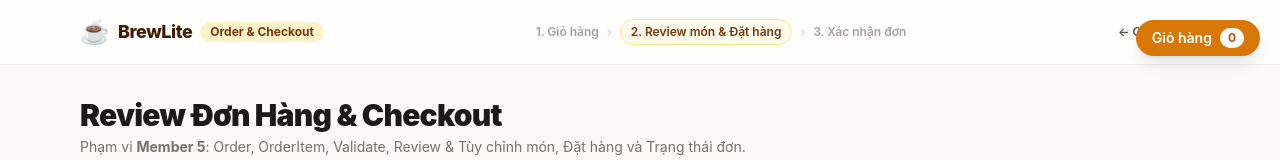
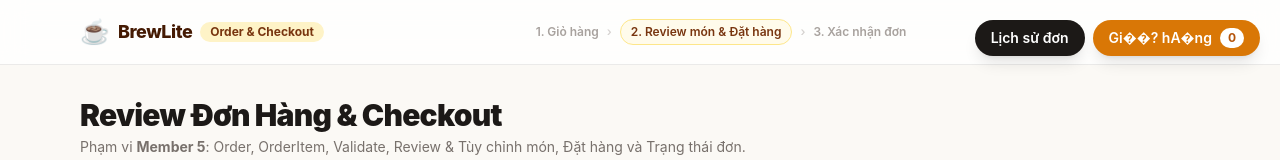
Before and after one commit to supergigachadsupreme300/SWE, a Next.js app in the folder frontend/: page /checkout in a window 1280 px wide. Shown: the top 160 px of the page. Built offline with nearby package versions, Linux system fonts and the light colour scheme; no server answers.

Commit message:
thêm vào nút xem lịch sử đơn hàng của user

```diff
--- a/frontend/src/features/cart/components/CartBadge.tsx
+++ b/frontend/src/features/cart/components/CartBadge.tsx
@@ -9,16 +9,25 @@ export function CartBadge() {
   )
 
   return (
+    <div className="fixed right-5 top-5 z-50 flex items-center gap-2">
+      <Link
+        href="/orders"
+        className="inline-flex items-center gap-2 rounded-full bg-stone-900 px-4 py-2 text-sm font-semibold text-white shadow-lg hover:bg-stone-700"
+      >
+        Lịch sử đơn
+      </Link>
+
       <Link
         href="/cart"
-      aria-label={`Giỏ hàng, ${count} sản phẩm`}
-      className="fixed right-5 top-5 z-50 inline-flex items-center gap-2 rounded-full bg-amber-600 px-4 py-2 text-sm font-semibold text-white shadow-lg hover:bg-amber-700"
+        aria-label={`Gi��? hA�ng, ${count} s���n ph��cm`}
+        className="inline-flex items-center gap-2 rounded-full bg-amber-600 px-4 py-2 text-sm font-semibold text-white shadow-lg hover:bg-amber-700"
       >
-      Giỏ hàng
+        Gi��? hA�ng
 
         <span className="inline-flex min-w-6 items-center justify-center rounded-full bg-white px-2 py-0.5 text-xs font-bold text-amber-700">
           {count}
         </span>
       </Link>
+    </div>
   )
 }
--- a/frontend/src/features/order-history/services/orderHistoryApi.ts
+++ b/frontend/src/features/order-history/services/orderHistoryApi.ts
@@ -23,7 +23,9 @@ function getLocalOrders(): OrderDetail[] {
  */
 export async function fetchOrderHistory(): Promise<OrderDetail[]> {
   try {
-    const response = await apiGet<OrderDetail[]>('/orders')
+    const token = typeof window !== 'undefined' ? localStorage.getItem('brewlite_token') : null
+    const endpoint = token ? '/orders/me' : '/orders'
+    const response = await apiGet<OrderDetail[]>(endpoint, token ? { headers: { Authorization: `Bearer ${token}` } } : undefined)
     const backendOrders = Array.isArray(response) ? response : []
     const localOrders = getLocalOrders()
     const byId = new Map<string, OrderDetail>()
--- a/frontend/src/features/order/components/OrderConfirmation.tsx
+++ b/frontend/src/features/order/components/OrderConfirmation.tsx
@@ -138,6 +138,13 @@ export const OrderConfirmation: React.FC<OrderConfirmationProps> = ({
 
         {/* Action Buttons: Bridge to Member 6 Payment & Order New */}
         <div className="pt-4 space-y-3">
+          <Link
+            href="/orders"
+            className="block w-full py-3 px-4 rounded-xl border border-amber-200 bg-amber-50 text-center text-sm font-semibold text-amber-900 hover:bg-amber-100 transition-colors"
+          >
+            Xem lịch sử đơn hàng
+          </Link>
+
           <div className="flex flex-col sm:flex-row gap-3">
             <Link
               href={`/payment?orderId=${order.id}&amount=${order.total}`}
--- a/frontend/src/features/order/hooks/useCreateOrder.ts
+++ b/frontend/src/features/order/hooks/useCreateOrder.ts
@@ -3,6 +3,7 @@
 import { useState, useCallback } from 'react'
 import type { OrderCreatePayload, OrderDetail } from '../types'
 import { createOrder } from '../services/orderApi'
+import { useCartStore } from '../../cart/stores/cartStore'
 
 interface UseCreateOrderResult {
   submitOrder: (payload: OrderCreatePayload) => Promise<OrderDetail | null>
@@ -28,6 +29,7 @@ export function useCreateOrder(): UseCreateOrderResult {
       }
 
       const created = await createOrder(payload)
+      useCartStore.getState().clearCart()
       setOrder(created)
       setIsSuccess(true)
 
@@ -36,6 +38,7 @@ export function useCreateOrder(): UseCreateOrderResult {
         try {
           localStorage.removeItem('brewlite_cart')
           localStorage.removeItem('brewlite:cart')
+          localStorage.removeItem('brewlite-cart')
           window.dispatchEvent(new CustomEvent('brewlite:cart-cleared'))
         } catch {
           // ignore
--- a/frontend/src/services/api/index.ts
+++ b/frontend/src/services/api/index.ts
@@ -1,7 +1,7 @@
 export const API_BASE = process.env.NEXT_PUBLIC_API_URL || 'http://localhost:8000'
 
-export async function apiGet<T = any>(path: string): Promise<T> {
-  const res = await fetch(`${API_BASE}${path}`)
+export async function apiGet<T = any>(path: string, options?: RequestInit): Promise<T> {
+  const res = await fetch(`${API_BASE}${path}`, options)
   if (!res.ok) {
     const errorBody = await res.json().catch(() => null)
     throw new Error(errorBody?.message || `API GET error (${res.status})`)
```
Also changed, not shown: 1 other file (tests, documents, lock files or other folders). Lines whose indentation alone changed are shown as unchanged.
